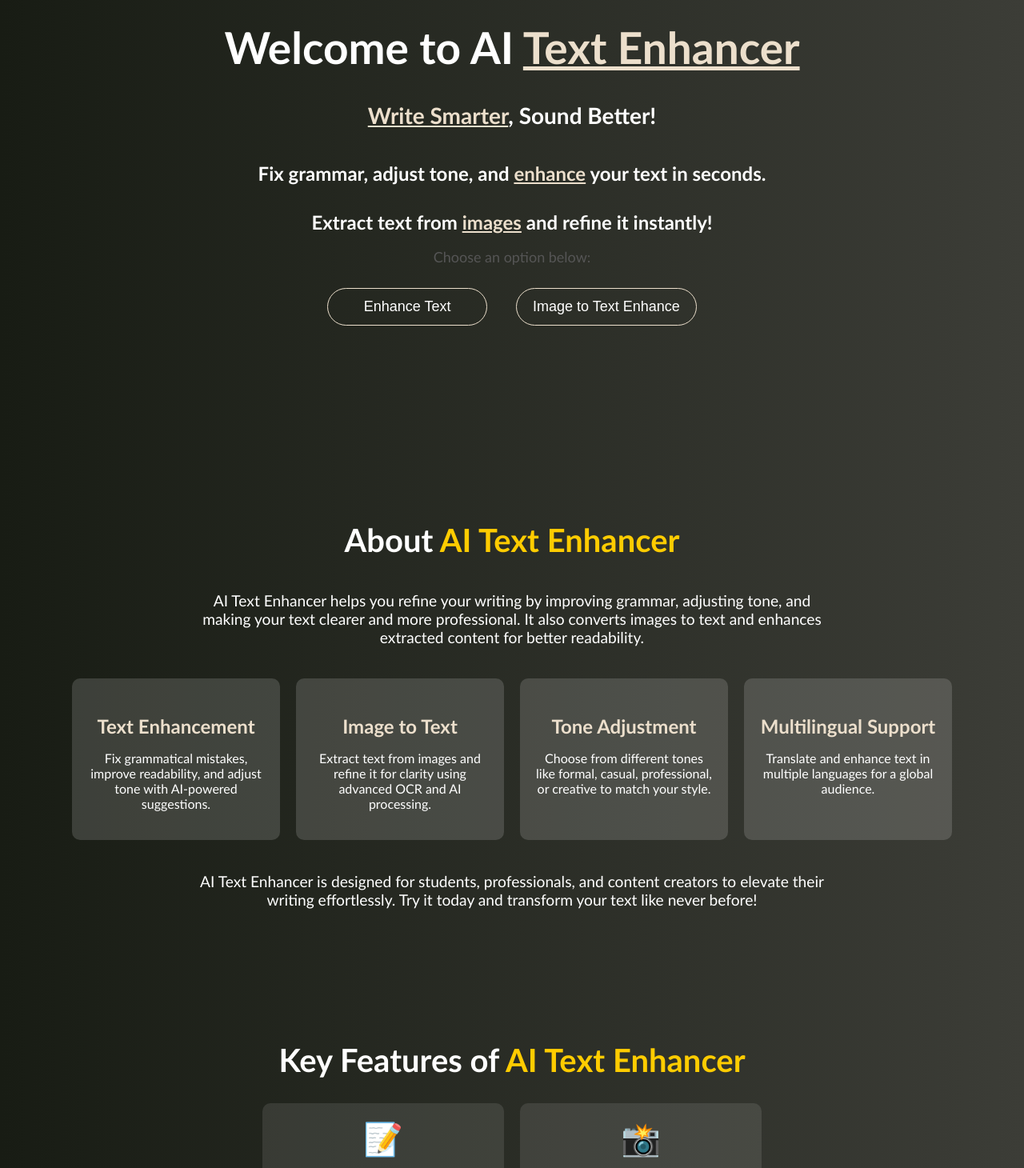
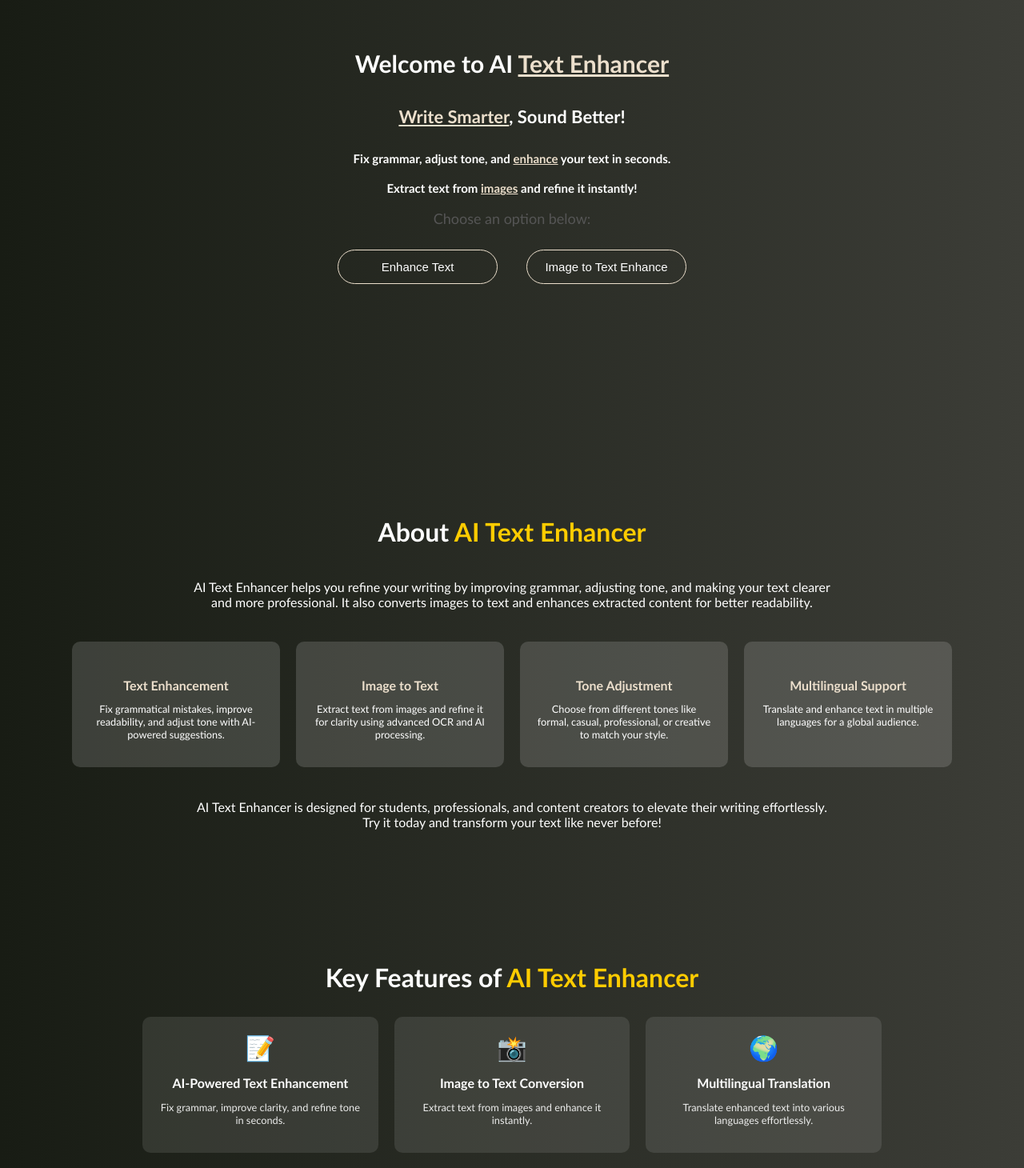
Before and after one commit to Dhruva1129/text-enhancer, a React (Vite) app in the folder my-app/: page / in a window 1280 px wide. Shown: the part 180-1640 px from the top of the page at 80% size. Built offline with nearby package versions, Linux system fonts and the light colour scheme.

Commit message:
Update Home.css

```diff
--- a/my-app/src/components/Home/Home.css
+++ b/my-app/src/components/Home/Home.css
@@ -13,17 +13,18 @@
 
   /* Title */
   .home-container h1 {
-    font-size: 55px;
+    font-size: 30px;
     color: white;
     margin-bottom: 10px;
   }
   .home-container h2 {
-    font-size: 28px;
+    font-size: 22px;
     color: white;
     margin-bottom: 10px;
+    text-align: center;
   }
   .home-container h4 {
-    font-size: 24px;
+    font-size: 15px;
     color: white;
     margin-bottom: 0px;
   }
@@ -51,7 +52,7 @@
   /* Buttons */
   .home-container button {
     padding: 12px 20px;
-    font-size: 18px;
+    font-size: 15px;
     /* border: none; */
     cursor: pointer;
     border-radius: 50px;
@@ -85,13 +86,14 @@
       font-size: 12px;
     }
     .home-container h1 {
-      font-size: 35px;
+      font-size: 25px;
     }
     .home-container h2 {
-      font-size: 23px;
+      font-size: 19px;
+      text-align: center;
     }
     .home-container h4 {
-      font-size: 12px;
+      font-size: 10px;
     }
 
     .home-container .home-para {
@@ -115,7 +117,7 @@
   }
 
   .about-section .about-title {
-    font-size: 2.5rem;
+    font-size: 2rem;
     font-weight: bold;
     margin-bottom: 10px;
     color: white !important;
@@ -126,7 +128,7 @@
   }
 
   .about-section .about-description {
-    font-size: 1.2rem;
+    font-size: 1rem;
     margin-top: 40px !important;
     margin-bottom: 40px !important;
     max-width: 800px;
@@ -154,20 +156,20 @@
   }
 
   .about-section .about-card h2 {
-    font-size: 1.5rem;
+    font-size: 1rem;
     margin-bottom: 10px;
     color: #ECDFCC !important;
     text-align: center;
   }
 
   .about-section .about-card p {
-    font-size: 1rem;
+    font-size: 0.8rem;
   }
 
   .about-section .about-footer {
     margin-top: 40px !important;
     margin-bottom: 40px !important;
-    font-size: 1.2rem;
+    font-size: 1rem;
     max-width: 800px;
     margin: auto;
   }
@@ -191,11 +193,11 @@
     padding: 50px 20px;
     /* background: linear-gradient(to right, #6a11cb, #2575fc); */
     color: #fff;
-    margin: 0 300px 0 300px;
+    margin: 0 150px 0 150px;
   }
 
   .features-section h2 {
-    font-size: 2.5rem;
+    font-size: 2rem;
     margin-bottom: 20px;
     text-align: center;
   }
@@ -225,18 +227,18 @@
   }
 
   .feature-icon {
-    font-size: 40px;
+    font-size: 30px;
     display: block;
     margin-bottom: 10px;
   }
 
   .feature-card h3 {
-    font-size: 1.5rem;
+    font-size: 1rem;
     margin-bottom: 10px;
   }
 
   .feature-card p {
-    font-size: 1rem;
+    font-size: 0.8rem;
     opacity: 0.9;
   }
 
```
